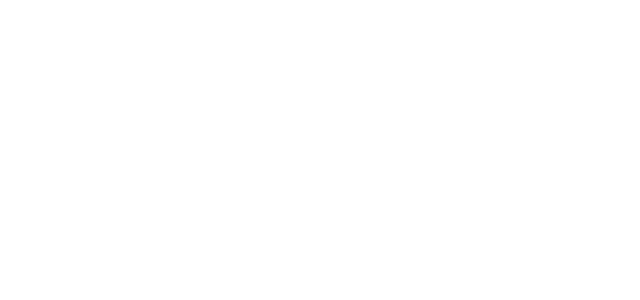
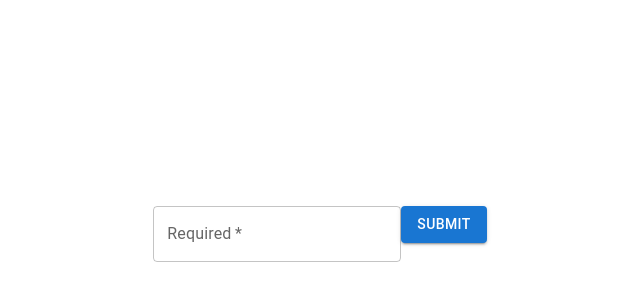
Before and after one commit to EtheriousNight/Hackathon-2022, a React (Vite) app in the folder Frontend/: page / in a window 1280 px wide. Shown: the part 166-466 px from the top of the page, without its empty margins (320-960 px from the left). Built offline with nearby package versions, Linux system fonts and the light colour scheme.

Commit message:
created input

```diff
--- a/Frontend/src/pages/StartPage.tsx
+++ b/Frontend/src/pages/StartPage.tsx
@@ -1,7 +1,28 @@
+import {Button, TextField} from "@mui/material";
+import {useState} from "react";
+
 export const StartPage = () => {
-    return(
+    const [street, setStreet] = useState<string>("");
+    const [name, setName] = useState<string>("");
+
+    const onSubmit = () => setName(street);
+
+    return (
         <div>
-
+            <TextField
+                required
+                id="outlined-required"
+                label="Required"
+                defaultValue={street}
+                onChange={(e: any) => setStreet(e.target.value)}
+            />
+            <Button
+                variant={"contained"}
+                onClick={onSubmit}
+            >
+                submit
+            </Button>
+            {name}
         </div>
-        )
+    )
 }
```
Also changed, not shown: Frontend/src/middelware/eventCall.ts (added).
